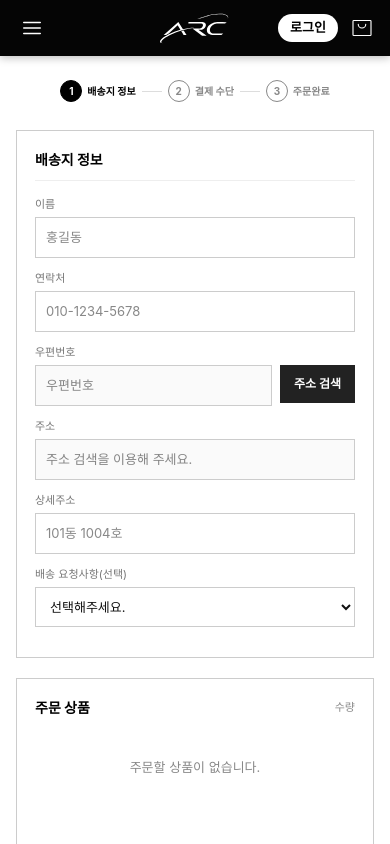
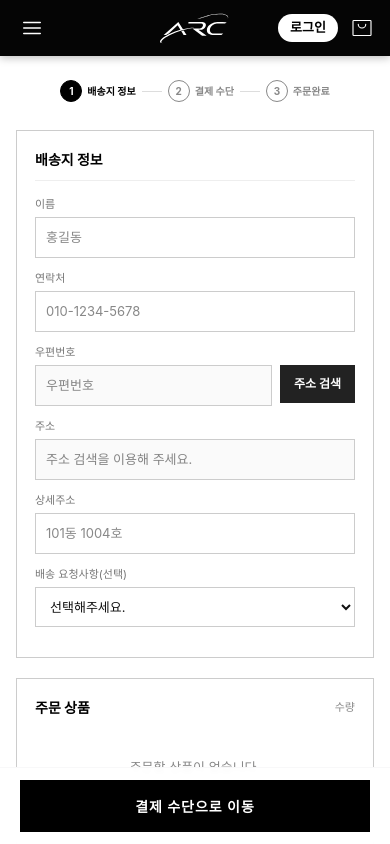
Before and after one commit to mallangdochi/Mini-e-Commerce-team-project, a React (Vite) app: page /checkout in a window 390 px wide. Shown: the top 844 px of the page. Built offline with nearby package versions, Linux system fonts and the light colour scheme; the HTML template or start-up script is replaced by a standard one; a web font is replaced by a local one.

Commit message:
style: 결제 페이지  반응형

```diff
--- a/src/pages/CheckoutPage.jsx
+++ b/src/pages/CheckoutPage.jsx
@@ -445,9 +445,11 @@ function CheckoutPage() {
                 </div>
               </div>
 
-              <button type="button" className="checkout-btn-action" onClick={handleNextStep}>
-                결제 수단으로 이동
-              </button>
+              <div className="checkout-btn-action-bar">
+                <button type="button" className="checkout-btn-action" onClick={handleNextStep}>
+                  결제 수단으로 이동
+                </button>
+              </div>
             </section>
           </div>
         </div>
--- a/src/pages/CheckoutPage2.jsx
+++ b/src/pages/CheckoutPage2.jsx
@@ -333,9 +333,11 @@ function CheckoutPage2() {
                 </div>
               </div>
 
-              <button type="button" className="checkout-btn-action" onClick={handlePayment}>
-                결제하기
-              </button>
+              <div className="checkout-btn-action-bar">
+                <button type="button" className="checkout-btn-action" onClick={handlePayment}>
+                  결제하기
+                </button>
+              </div>
             </section>
           </div>
         </div>
--- a/src/styles/checkout.css
+++ b/src/styles/checkout.css
@@ -601,7 +601,7 @@
 @media (max-width: 600px) {
   .checkout-container {
     margin: 24px auto;
-    padding: 0 16px;
+    padding: 0 16px calc(76px + env(safe-area-inset-bottom, 0px));
   }
 
   .checkout-step-indicator {
@@ -646,8 +646,29 @@
     width: 100%;
   }
 
-  .checkout-btn-action {
-    min-height: 54px;
+  .checkout-btn-action-bar {
+    position: fixed;
+    bottom: 0;
+    left: 0;
+    right: 0;
+    z-index: 10;
+
+    padding: 12px 20px calc(12px + env(safe-area-inset-bottom, 0px));
+
+    background: rgba(255, 255, 255, 0.95);
+    backdrop-filter: blur(2px);
+    border-top: 1px solid rgba(243, 244, 246, 0.6);
+  }
+
+  .checkout-btn-action-bar .checkout-btn-action {
+    margin-top: 0;
+    height: 52px;
+    min-height: 52px;
+    padding: 0;
+
+    display: flex;
+    align-items: center;
+    justify-content: center;
   }
 
   .checkout-mini-img-placeholder,
--- a/src/styles/checkout2.css
+++ b/src/styles/checkout2.css
@@ -511,7 +511,7 @@
   .checkout-container {
     margin: 24px auto;
 
-    padding: 0 16px;
+    padding: 0 16px calc(76px + env(safe-area-inset-bottom, 0px));
   }
 
   .checkout-step-indicator {
@@ -567,6 +567,30 @@
 
     font-size: 11px;
   }
+
+  .checkout-btn-action-bar {
+    position: fixed;
+    bottom: 0;
+    left: 0;
+    right: 0;
+    z-index: 10;
+
+    padding: 12px 20px calc(12px + env(safe-area-inset-bottom, 0px));
+
+    background: rgba(255, 255, 255, 0.95);
+    backdrop-filter: blur(2px);
+    border-top: 1px solid rgba(243, 244, 246, 0.6);
+  }
+
+  .checkout-btn-action-bar .checkout-btn-action {
+    margin-top: 0;
+    height: 52px;
+    padding: 0;
+
+    display: flex;
+    align-items: center;
+    justify-content: center;
+  }
 }
 
 .checkout-grid {
```
